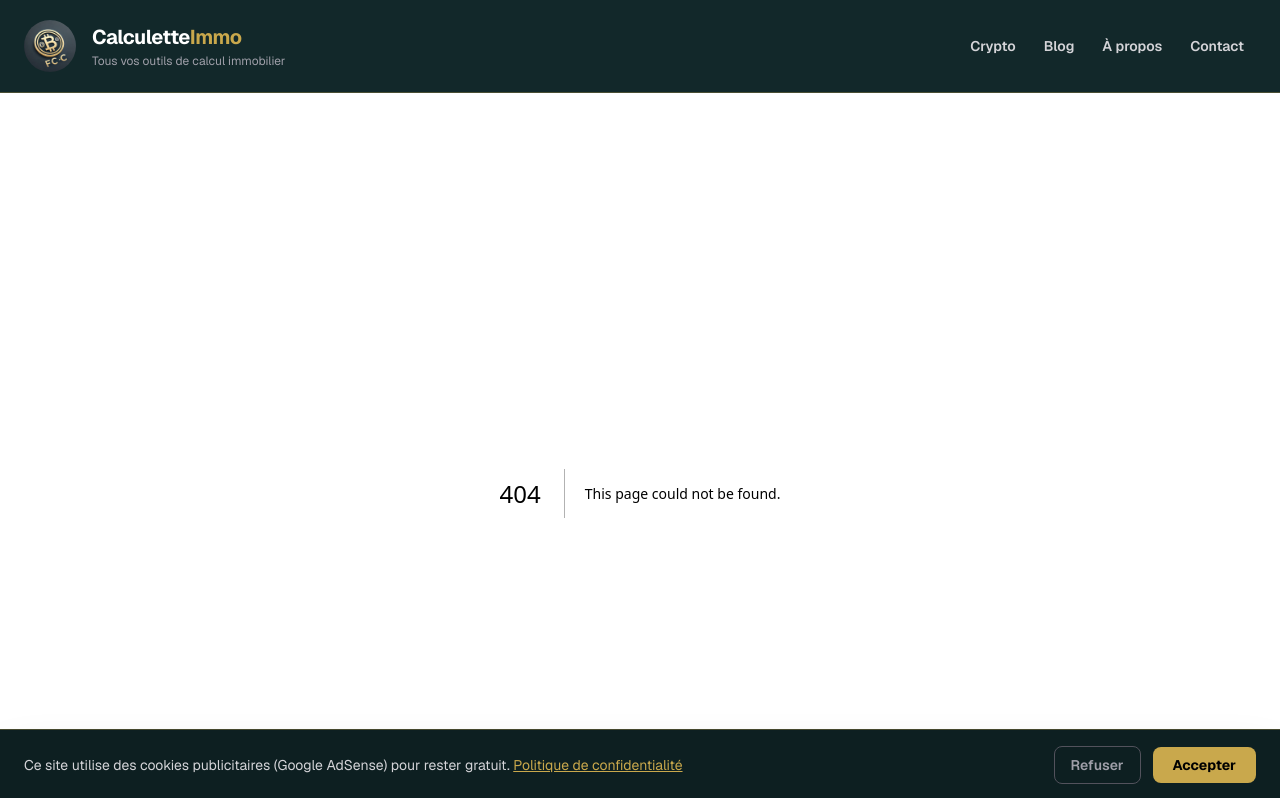
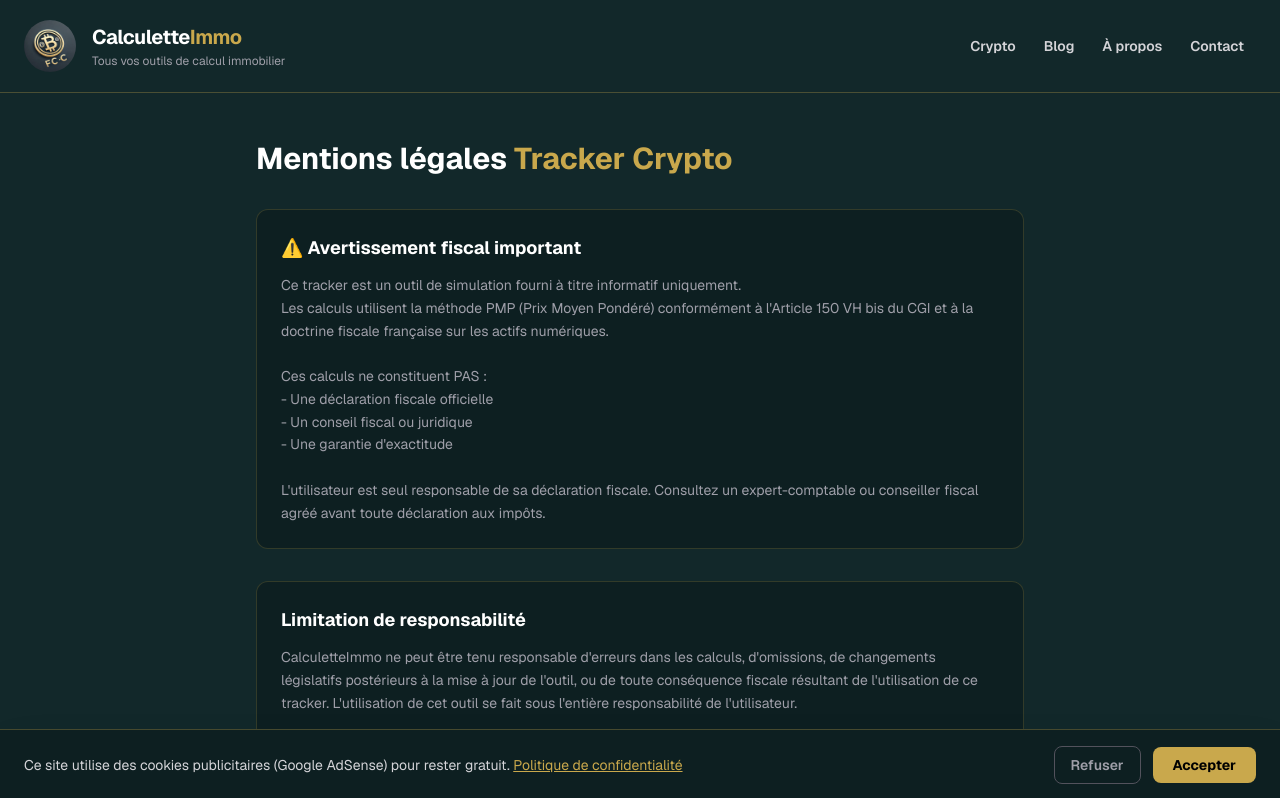
Before and after one commit to FrederickChenot/calculetteimmo-nextjs, a Next.js app: page /crypto/mentions in a window 1280 px wide. Before the commit this address had no page. Shown: the top 798 px of the page. Built offline with nearby package versions, Linux system fonts and the light colour scheme.

Commit message:
légal: CGU crypto + page mentions + avertissement PDF renforcé

```diff
--- a/app/components/Footer.js
+++ b/app/components/Footer.js
@@ -33,6 +33,15 @@ const MODALS = {
         <Section title="5. Droit applicable">
           Les présentes CGU sont soumises au droit français. Tout litige relève de la compétence
           exclusive des tribunaux français.
+        </Section>
+        <Section title="6. Tracker de portefeuille crypto">
+          Le tracker crypto de CalculetteImmo est un outil de simulation fiscale fourni à titre purement informatif. Les calculs sont basés sur la méthode PMP (Prix Moyen Pondéré) conformément à l'Article 150 VH bis du Code Général des Impôts, mais ne constituent en aucun cas une déclaration fiscale officielle ni un conseil fiscal ou juridique. L'utilisateur est seul responsable de sa déclaration fiscale auprès de l'administration. CalculetteImmo décline toute responsabilité en cas d'erreur de calcul ou d'utilisation des résultats. Consultez un expert-comptable agréé pour votre situation personnelle.
+        </Section>
+        <Section title="7. Données financières et confidentialité">
+          Les transactions et données de portefeuille saisies dans le tracker sont stockées de manière sécurisée et ne sont accessibles qu'à l'utilisateur connecté. Elles ne sont jamais revendues ni partagées avec des tiers. Vous pouvez supprimer votre compte et toutes vos données à tout moment en nous contactant.
+        </Section>
+        <Section title="8. Liens partenaires">
+          Certains liens présents sur ce site sont des liens d'affiliation. Si vous créez un compte via ces liens, nous pouvons percevoir une commission. Cela ne change pas le prix pour vous.
         </Section>
       </>
     ),
--- /dev/null
+++ b/app/crypto/mentions/page.js
@@ -0,0 +1,50 @@
+export const metadata = { title: "Mentions légales — Tracker Crypto" };
+
+export default function MentionsCrypto() {
+  return (
+    <main className="flex-1 px-4 py-12 sm:px-6 bg-[#12282A] min-h-screen">
+      <div className="mx-auto max-w-3xl space-y-8 text-sm text-zinc-300 leading-relaxed">
+        <h1 className="text-3xl font-bold text-white">
+          Mentions légales <span className="text-[#C9A84C]">Tracker Crypto</span>
+        </h1>
+
+        {[
+          {
+            titre: "⚠️ Avertissement fiscal important",
+            texte: `Ce tracker est un outil de simulation fourni à titre informatif uniquement. \nLes calculs utilisent la méthode PMP (Prix Moyen Pondéré) conformément à l'Article 150 VH bis du CGI et à la doctrine fiscale française sur les actifs numériques.\n\nCes calculs ne constituent PAS :\n- Une déclaration fiscale officielle\n- Un conseil fiscal ou juridique\n- Une garantie d'exactitude\n\nL'utilisateur est seul responsable de sa déclaration fiscale. Consultez un expert-comptable ou conseiller fiscal agréé avant toute déclaration aux impôts.`,
+          },
+          {
+            titre: "Limitation de responsabilité",
+            texte: "CalculetteImmo ne peut être tenu responsable d'erreurs dans les calculs, d'omissions, de changements législatifs postérieurs à la mise à jour de l'outil, ou de toute conséquence fiscale résultant de l'utilisation de ce tracker. L'utilisation de cet outil se fait sous l'entière responsabilité de l'utilisateur.",
+          },
+          {
+            titre: "Méthode de calcul",
+            texte: "Les plus-values sont calculées selon la méthode du Prix Moyen Pondéré global du portefeuille, conformément à l'Article 150 VH bis du CGI et au formulaire 2086. La flat tax de 30% (12,8% IR + 17,2% prélèvements sociaux) est appliquée sur les plus-values nettes positives. Les moins-values ne sont pas imputables sur d'autres revenus.",
+          },
+          {
+            titre: "Données personnelles",
+            texte: "Vos transactions et données de portefeuille sont stockées de manière sécurisée sur des serveurs européens. Elles ne sont accessibles qu'à vous et ne sont jamais revendues ni partagées avec des tiers. Conformément au RGPD, vous pouvez demander la suppression de vos données à tout moment via notre page Contact.",
+          },
+          {
+            titre: "Liens partenaires",
+            texte: "Certains liens présents sur ce site (notamment vers Bitstack) sont des liens d'affiliation. Si vous créez un compte via ces liens, nous pouvons percevoir une commission. Cela ne change pas le prix ni les conditions pour vous.",
+          },
+          {
+            titre: "Évolutions législatives",
+            texte: "La fiscalité des cryptomonnaies est susceptible d'évoluer. CalculetteImmo s'efforce de maintenir cet outil à jour mais ne garantit pas que les calculs reflètent en temps réel les dernières évolutions législatives ou doctrinales.",
+          },
+        ].map(({ titre, texte }) => (
+          <div key={titre} className="bg-[#0d1f21] border border-[#C9A84C]/20 rounded-xl p-6">
+            <h2 className="text-lg font-bold text-white mb-3">{titre}</h2>
+            <p className="text-zinc-400 whitespace-pre-line">{texte}</p>
+          </div>
+        ))}
+
+        <div className="bg-[#C9A84C]/10 border border-[#C9A84C]/30 rounded-xl p-6 text-center">
+          <p className="text-[#C9A84C] font-semibold mb-2">Besoin d&apos;aide pour votre déclaration ?</p>
+          <p className="text-zinc-400 text-xs">Consultez un expert-comptable spécialisé en cryptomonnaies pour valider vos calculs avant déclaration.</p>
+        </div>
+      </div>
+    </main>
+  );
+}
--- a/app/crypto/page.js
+++ b/app/crypto/page.js
@@ -548,9 +548,13 @@ function HistoriquePlusValues() {
     const finalY = doc.lastAutoTable.finalY + 15;
     doc.setFontSize(8);
     doc.setTextColor(150, 150, 150);
-    doc.text("Calcul selon la methode PMP - Article 150 VH bis du CGI", 14, finalY);
-    doc.text("Flat tax 30% (12,8% IR + 17,2% prelevements sociaux)", 14, finalY + 5);
-    doc.text("Ce document est fourni a titre indicatif et ne constitue pas un conseil fiscal.", 14, finalY + 10);
+    doc.setDrawColor(201, 168, 76);
+    doc.rect(14, finalY - 3, 182, 28);
+    doc.text("AVERTISSEMENT LEGAL", 16, finalY + 2);
+    doc.text("Ce document est genere automatiquement a titre indicatif uniquement.", 16, finalY + 7);
+    doc.text("Il ne constitue pas une declaration fiscale officielle.", 16, finalY + 12);
+    doc.text("Methode PMP - Article 150 VH bis du CGI - Flat tax 30% (12,8% IR + 17,2% PS)", 16, finalY + 17);
+    doc.text("Consultez un expert-comptable avant toute declaration. CalculetteImmo decline toute responsabilite.", 16, finalY + 22);
 
     doc.save(`crypto-declaration-${data.annee}.pdf`);
     setExporting(false);
@@ -768,6 +772,12 @@ function Dashboard({ session, onLogout }) {
       </div>
 
       {showForm && <TransactionForm onAdd={t => setTransactions(prev => [...prev, t])} onClose={() => setShowForm(false)}/>}
+
+      <div className="mt-8 pt-4 border-t border-[#2a4a4d] text-center">
+        <a href="/crypto/mentions" className="text-xs text-zinc-600 hover:text-zinc-400 transition-colors">
+          ⚠️ Mentions légales — Cet outil est fourni à titre indicatif uniquement. Non substitutif à un conseil fiscal professionnel.
+        </a>
+      </div>
     </div>
   );
 }
```
